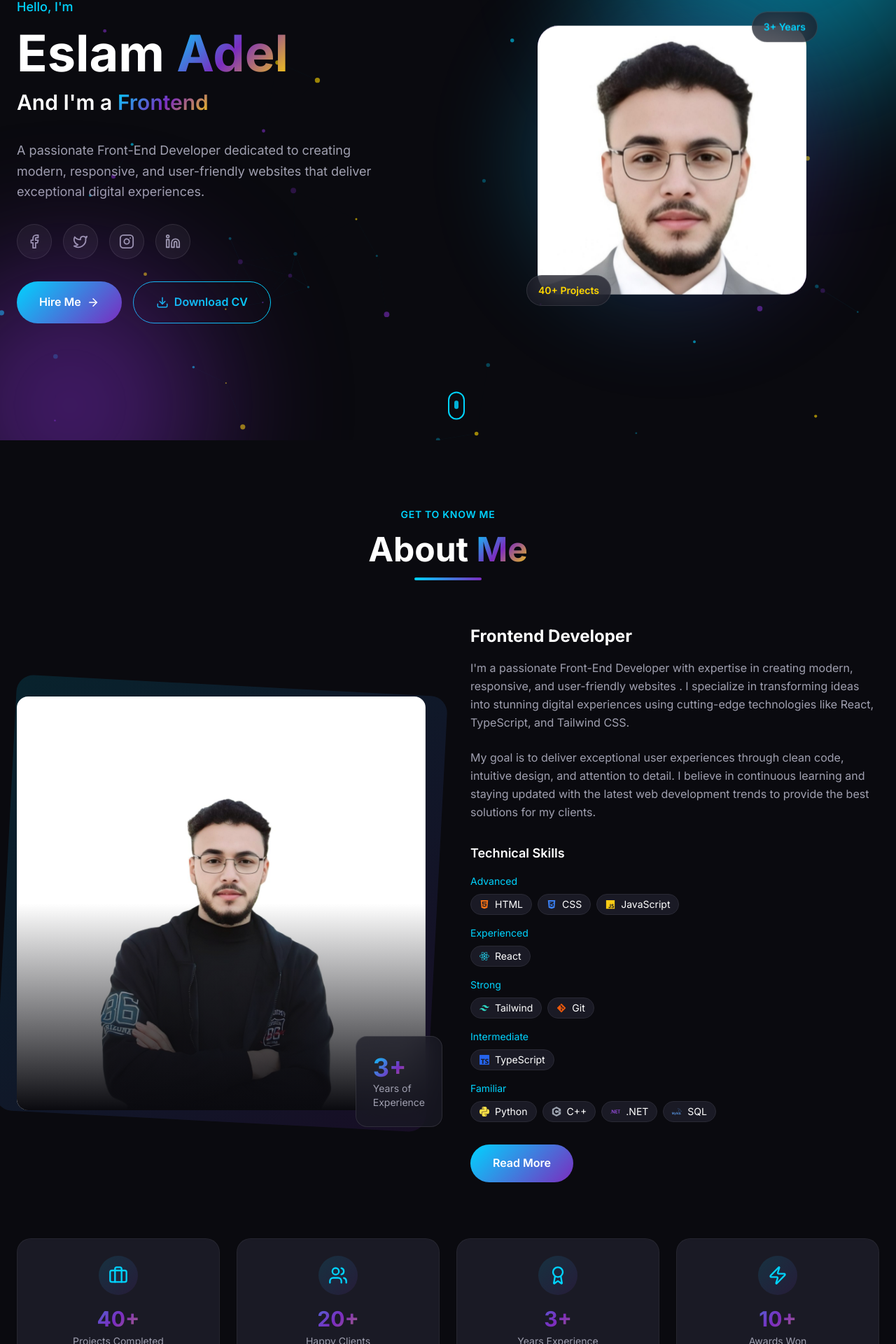
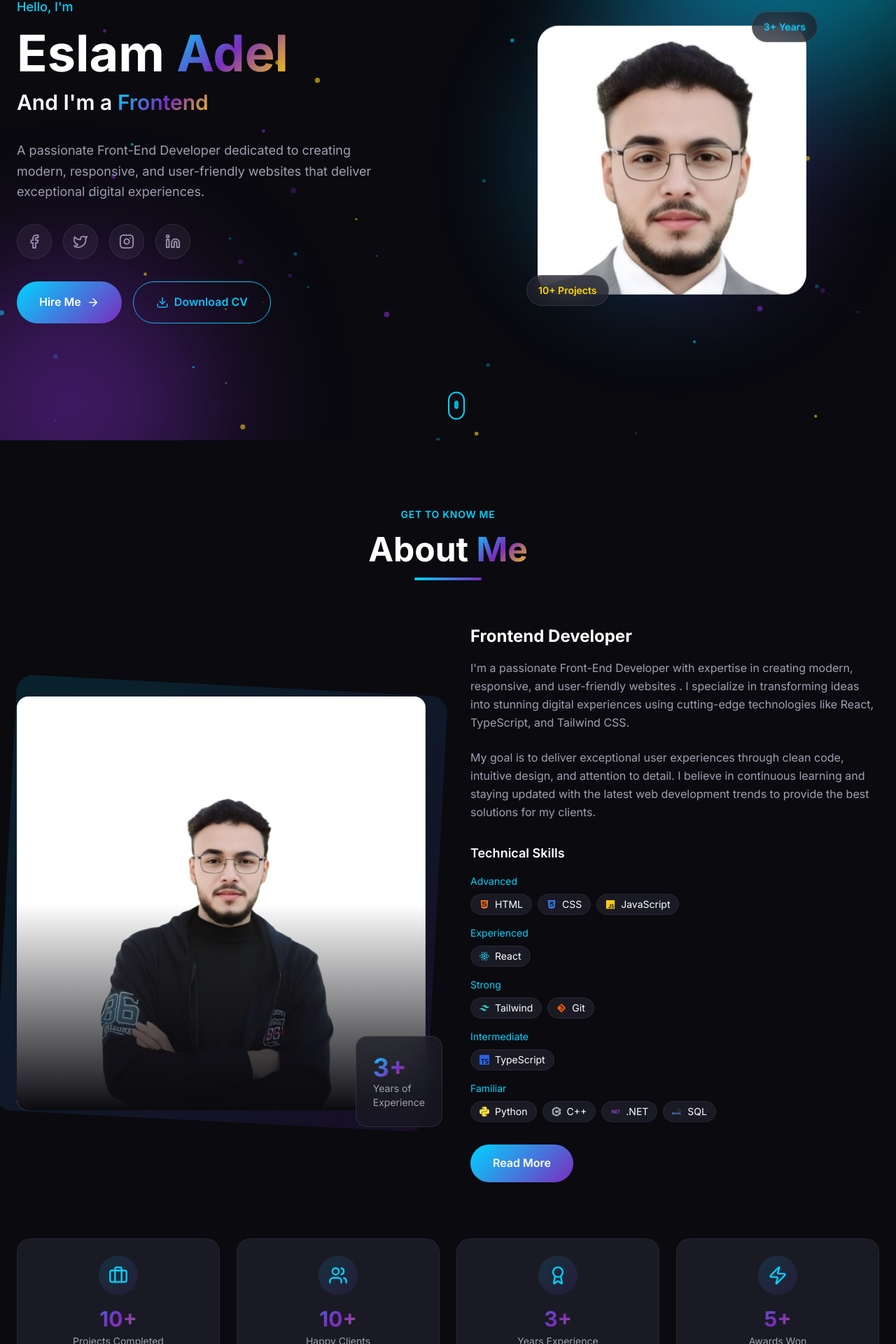
Before and after one commit to eslam-adel25/Portfolio, a React (Vite) app: page / in a window 1280 px wide. Shown: the part 171-2091 px from the top of the page at 70% size. Built offline with nearby package versions, Linux system fonts and the light colour scheme.

Commit message:
Project list update

```diff
--- a/src/sections/AboutSection.tsx
+++ b/src/sections/AboutSection.tsx
@@ -1,6 +1,6 @@
-import { useEffect, useRef, useState } from 'react';
-import { motion, useInView } from 'framer-motion';
-import { Users, Award, Briefcase, Zap } from 'lucide-react';
+import { useEffect, useRef, useState } from "react";
+import { motion, useInView } from "framer-motion";
+import { Users, Award, Briefcase, Zap } from "lucide-react";
 import { FaHtml5, FaCss3Alt, FaJs, FaReact, FaGitAlt } from "react-icons/fa";
 import {
   SiTypescript,
@@ -15,14 +15,24 @@ import aboutImg from "../img/Eslam_Adel.jpg";
 
 const AboutSection = () => {
   const sectionRef = useRef(null);
-  const isInView = useInView(sectionRef, { once: true, margin: '-100px' });
-  const [counters, setCounters] = useState({ projects: 0, clients: 0, experience: 0, awards: 0 });
+  const isInView = useInView(sectionRef, { once: true, margin: "-100px" });
+  const [counters, setCounters] = useState({
+    projects: 0,
+    clients: 0,
+    experience: 0,
+    awards: 0,
+  });
 
   const stats = [
-    { icon: Briefcase, value: 40, label: 'Projects Completed', key: 'projects' },
-    { icon: Users, value: 20, label: 'Happy Clients', key: 'clients' },
-    { icon: Award, value: 3, label: 'Years Experience', key: 'experience' },
-    { icon: Zap, value: 10, label: 'Awards Won', key: 'awards' },
+    {
+      icon: Briefcase,
+      value: 10,
+      label: "Projects Completed",
+      key: "projects",
+    },
+    { icon: Users, value: 10, label: "Happy Clients", key: "clients" },
+    { icon: Award, value: 3, label: "Years Experience", key: "experience" },
+    { icon: Zap, value: 5, label: "Awards Won", key: "awards" },
   ];
 
   const skills = {
@@ -31,7 +41,9 @@ const skills = {
       { name: "CSS", icon: <FaCss3Alt className="text-blue-500" /> },
       { name: "JavaScript", icon: <FaJs className="text-yellow-400" /> },
     ],
-  Experienced: [{ name: "React", icon: <FaReact className="text-cyan-400" /> }],
+    Experienced: [
+      { name: "React", icon: <FaReact className="text-cyan-400" /> },
+    ],
     Strong: [
       { name: "Tailwind", icon: <SiTailwindcss className="text-teal-400" /> },
       { name: "Git", icon: <FaGitAlt className="text-orange-600" /> },
@@ -60,10 +72,10 @@ const skills = {
         const easeOut = 1 - Math.pow(1 - progress, 3);
 
         setCounters({
-          projects: Math.floor(40 * easeOut),
-          clients: Math.floor(20 * easeOut),
+          projects: Math.floor(10 * easeOut),
+          clients: Math.floor(10 * easeOut),
           experience: Math.floor(3 * easeOut),
-          awards: Math.floor(10 * easeOut),
+          awards: Math.floor(5 * easeOut),
         });
 
         if (step >= steps) clearInterval(timer);
@@ -86,7 +98,7 @@ const skills = {
     visible: {
       opacity: 1,
       y: 0,
-      transition: { duration: 0.6, ease: 'easeOut' as const },
+      transition: { duration: 0.6, ease: "easeOut" as const },
     },
   };
 
--- a/src/sections/HeroSection.tsx
+++ b/src/sections/HeroSection.tsx
@@ -238,7 +238,7 @@ const HeroSection = () => {
                   }}
                 >
                   <span className="text-[#ffd700] font-semibold text-sm">
-                    40+ Projects
+                    10+ Projects
                   </span>
                 </motion.div>
               </motion.div>
```
Lines whose indentation alone changed are shown as unchanged.
